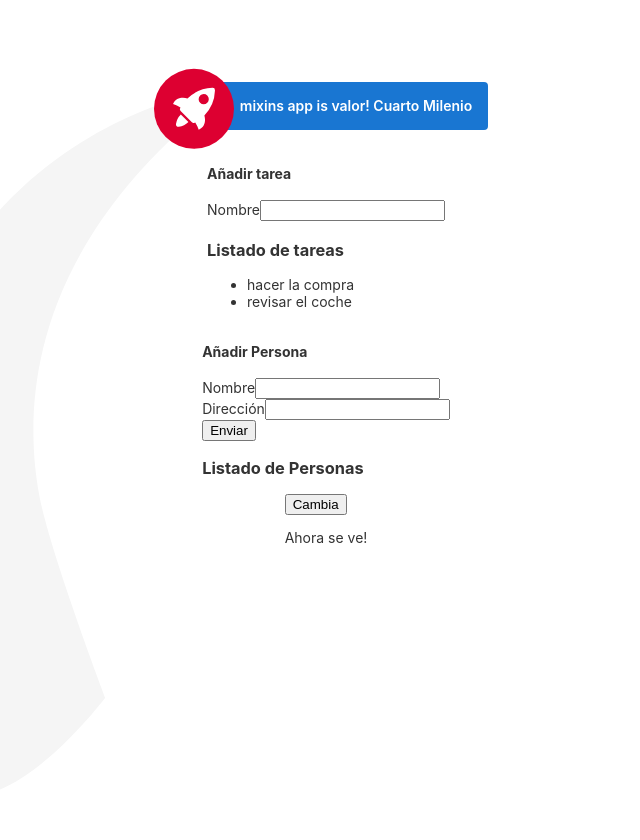
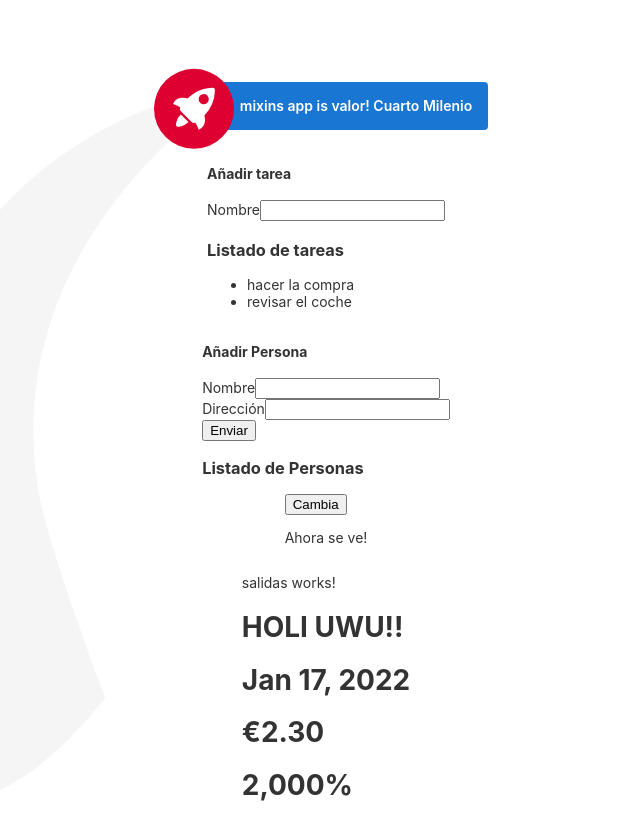
Before and after one commit to pepesan/ejemplo-angular-13-01-basico, an Angular app: page / in a window 1280 px wide. Shown: the top 840 px of the page, without its empty margins (314-954 px from the left). Before the commit the page ends 800 px from the top, so only its background shows below. Built offline with nearby package versions, Linux system fonts and the light colour scheme.

Commit message:
ejemplo de uso de pipes

```diff
--- a/src/app/app.component.html
+++ b/src/app/app.component.html
@@ -43,6 +43,9 @@
   <div>
     <app-condicionales></app-condicionales>
   </div>
+  <div>
+    <app-salidas></app-salidas>
+  </div>
 
 <!-- * * * * * * * * * * * * * * * * * * * * * * * * * * * * * * * -->
 <!-- * * * * * * * * * * * The content above * * * * * * * * * * * -->
--- /dev/null
+++ b/src/app/salidas/salidas.component.html
@@ -0,0 +1,5 @@
+<p>salidas works!</p>
+<h1>{{cadena | uppercase}}</h1>
+<h1>{{fecha | date }}</h1>
+<h1>{{amount | currency: 'EUR'}}</h1>
+<h1>{{percentage | percent}}</h1>
--- /dev/null
+++ b/src/app/salidas/salidas.component.ts
@@ -0,0 +1,25 @@
+import { Component, OnInit } from '@angular/core';
+
+@Component({
+  selector: 'app-salidas',
+  templateUrl: './salidas.component.html',
+  styleUrls: ['./salidas.component.css']
+})
+export class SalidasComponent implements OnInit {
+
+  cadena: string;
+  fecha: Date;
+  amount: number;
+  percentage: number;
+
+  constructor() {
+    this.cadena = "Holi uwu!!";
+    this.fecha = new Date();
+    this.amount = 2.3;
+    this.percentage=20;
+  }
+
+  ngOnInit(): void {
+  }
+
+}
```
Also changed, not shown: src/app/app.module.ts (+5 -3 lines), src/app/salidas/salidas.component.css (added), 1 other file (tests, documents, lock files or other folders).
